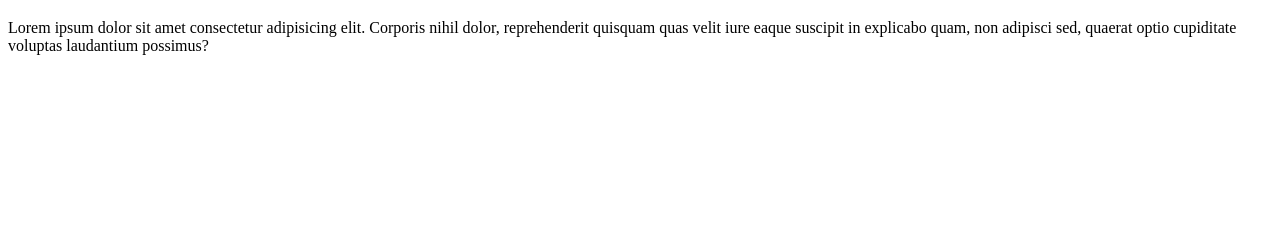
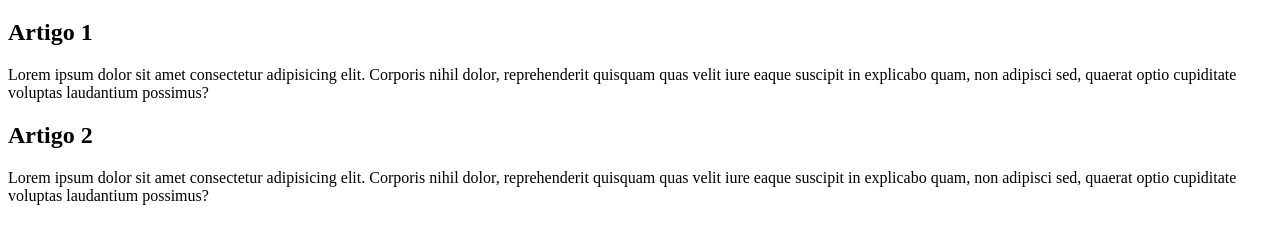
Before and after one commit to gabriellisboaconegero/Ola-Mundo, a plain HTML site: page app/index.html in a window 1280 px wide. Shown: the part 61-304 px from the top of the page. Drawn offline with Linux system fonts and the light colour scheme.

Commit message:
introduzi o conteudo

```diff
--- a/app/index.html
+++ b/app/index.html
@@ -7,7 +7,16 @@
     <title>Primeiro código</title>
 </head>
 <body>
-    <h1>Primeiro código do repositório</h1>
-    <p>Lorem ipsum dolor sit amet consectetur adipisicing elit. Corporis nihil dolor, reprehenderit quisquam quas velit iure eaque suscipit in explicabo quam, non adipisci sed, quaerat optio cupiditate voluptas laudantium possimus?</p>
+    <header>
+        <h1>Primeiro código do repositório</h1>
+    </header>
+    <article>
+        <h2>Artigo 1</h2>
+        <p>Lorem ipsum dolor sit amet consectetur adipisicing elit. Corporis nihil dolor, reprehenderit quisquam quas velit iure eaque suscipit in explicabo quam, non adipisci sed, quaerat optio cupiditate voluptas laudantium possimus?</p>
+    </article>
+    <article>
+        <h2>Artigo 2</h2>
+        <p>Lorem ipsum dolor sit amet consectetur adipisicing elit. Corporis nihil dolor, reprehenderit quisquam quas velit iure eaque suscipit in explicabo quam, non adipisci sed, quaerat optio cupiditate voluptas laudantium possimus?</p>
+    </article>
 </body>
 </html>
```
